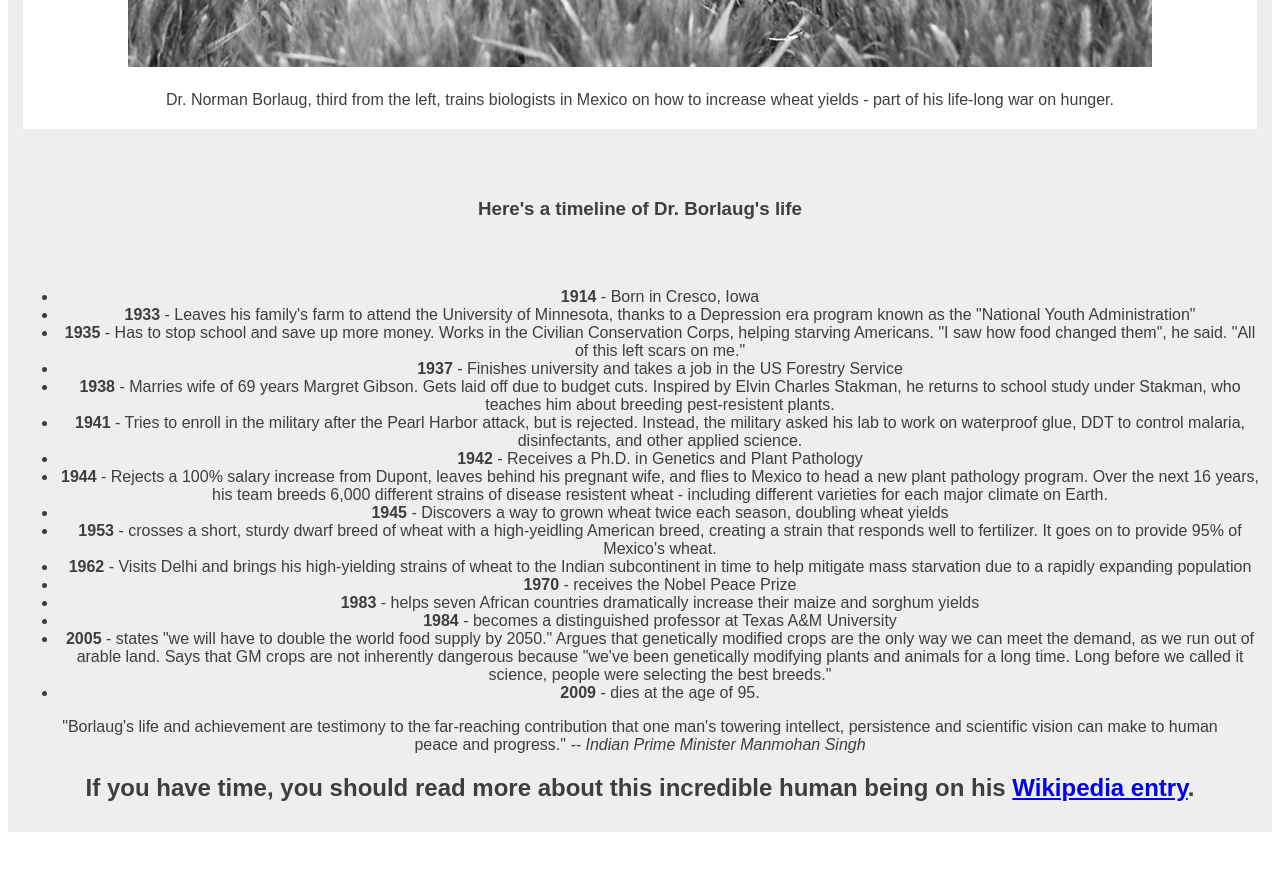
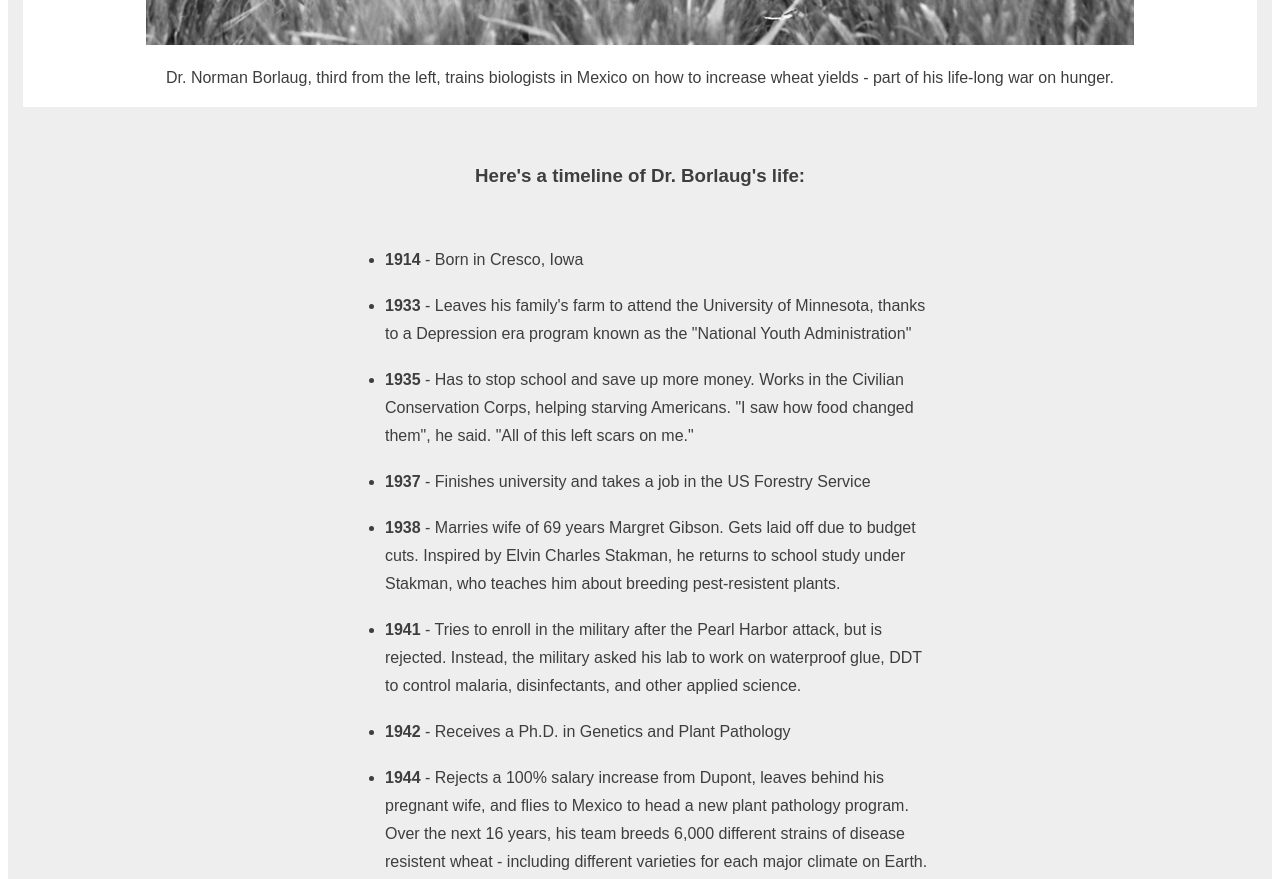
Before and after one commit to fiknahs/code_along, a plain HTML site: page index.html in a window 1280 px wide. Shown: the part 740-1619 px from the top of the page. Drawn offline with Linux system fonts and the light colour scheme.

Commit message:
Code clean up and completion. Clone site completed

```diff
--- a/assets/css/main.css
+++ b/assets/css/main.css
@@ -1,97 +1,3 @@
-/* http://meyerweb.com/eric/tools/css/reset/
-   v2.0 | 20110126
-   License: none (public domain)
-*/
-
-/*
-html, body, div, span, applet, object, iframe,
-h1, h2, h3, h4, h5, h6, p, blockquote, pre,
-a, abbr, acronym, address, big, cite, code,
-del, dfn, em, img, ins, kbd, q, s, samp,
-small, strike, strong, sub, sup, tt, var,
-b, u, i, center,
-dl, dt, dd, ol, ul, li,
-fieldset, form, label, legend,
-table, caption, tbody, tfoot, thead, tr, th, td,
-article, aside, canvas, details, embed,
-figure, figcaption, footer, header, hgroup,
-menu, nav, output, ruby, section, summary,
-time, mark, audio, video {
-	margin: 0;
-	padding: 0;
-	border: 0;
-	font-size: 100%;
-	font: inherit;
-	vertical-align: baseline;
-} */
-/* HTML5 display-role reset for older browsers */
-/*article, aside, details, figcaption, figure,
-footer, header, hgroup, menu, nav, section {
-	display: block;
-}
-body {
-	line-height: 1;
-}
-ol, ul {
-	list-style: none;
-}
-blockquote, q {
-	quotes: none;
-}
-blockquote:before, blockquote:after,
-q:before, q:after {
-	content: '';
-	content: none;
-}
-table {
-	border-collapse: collapse;
-	border-spacing: 0;
-}
-
-.content {
-    border: none;
-    width: 100%;
-    height: 500px;
-}
-
-#main {
-    display: flex;
-    border: none;
-}
-
-p {
-    width: 100px;
-    margin: auto;
-    padding-left: 50px;
-    padding-top: 250px;
-    color: white;}
-
-#first {
-    background-color: crimson;
-    margin: 10px;
-}
-
- #second {
-    background-color: darkseagreen;
-    margin: 10px;
-
-}
-
-#third {
-    background-color: dimgrey;
-    margin: 10px;
-}
-
-#header {
-    background-color: grey;
-    margin: 0px 10px 0px 10px;
-    font-size: 40px;
-    text-align: center;
-    text-transform: uppercase;
-    padding: 10px;
-}
-*/
-
 body {
     font-family: Arial, Helvetica, sans-serif;
     color: rgb(63, 62, 62) ;
@@ -100,7 +6,8 @@ body {
     text-align: center;
     background-color: #eee;
     padding: 10px;
-    margin: 30px 0 30px 0;
+    margin: 30px 0;
+    border-radius: 5px;
 }
 
 .heading {
@@ -114,7 +21,11 @@ body {
 
 .image-sect {
     background-color: white;
-    margin: 0 5px 0 5px;
+    margin: 0 5px;
+}
+
+.image {
+    width: 80%;
 }
 
 .img-caption {
@@ -124,5 +35,26 @@ body {
 }
 
 .time-heading {
-    padding: 50px 0;
+    padding: 40px 0;
 }
+
+.timeline {
+    max-width: 550px;
+    margin: auto;
+}
+
+.timeline-list {
+    text-align: left;
+    margin-bottom: 18px;
+    font-size: 16px;
+    line-height: 28px;
+}
+
+.citation {
+    max-width: 550px;
+    margin: 50px auto;
+    font-size: 16px;
+    line-height: 28px;
+    text-align: left;
+    font-style: italic;
+}
--- a/index.html
+++ b/index.html
@@ -18,7 +18,7 @@
         </figure>
 
         <section>
-            <h3 class="time-heading">Here's a timeline of Dr. Borlaug's life</h3>
+            <h3 class="time-heading">Here's a timeline of Dr. Borlaug's life:</h3>
 
             <ul class="timeline">
                 <li class="timeline-list"><strong>1914</strong> - Born in Cresco, Iowa</li>
@@ -53,60 +53,14 @@
                 <li class="timeline-list"><strong>2009</strong> - dies at the age of 95.</li>
             </ul>
 
-            <blockquote cite="">
-                "Borlaug's life and achievement are testimony to the far-reaching contribution that one man's towering intellect, persistence and scientific vision can make to human peace and progress."
+            <blockquote class="citation">
+                <p>"Borlaug's life and achievement are testimony to the far-reaching contribution that one man's towering intellect, persistence and scientific vision can make to human peace and progress."</p>
 
-                <cite>-- Indian Prime Minister Manmohan Singh</cite>
+                <cite class="citation">-- Indian Prime Minister Manmohan Singh</cite>
             </blockquote>
 
-            <h2>If you have time, you should read more about this incredible human being on his <a href="https://en.wikipedia.org/wiki/Norman_Borlaug">Wikipedia entry</a>.</h2>
+            <h3>If you have time, you should read more about this incredible human being on his <a href="https://en.wikipedia.org/wiki/Norman_Borlaug">Wikipedia entry</a>.</h3>
         </section>
     </main>
 </body>
 </html>
-
-
-
-
-
-
-
-
-
-
-
-
-
-
-
-
-
-
-
-
-<!--<!DOCTYPE html>
-<div lang="en">
-<head>
-    <meta charset="UTF-8">
-    <meta http-equiv="X-UA-Compatible" content="IE=edge">
-    <meta name="viewport" content="width=device-width, initial-scale=1.0">
-    <title>Document</title>
-    <link rel="stylesheet" href="assets/css/main.css">
-</head>
-<body>
-    <div id="header">
-        <h1>This is my heading</h1>
-    </div>
-<div id="main">
-    <div id="first" class="content">
-        <p>Typo</p>
-    </div>
-    <div id="second" class="content">
-        <p>Lefto</p>
-    </div>
-    <div id="third" class="content">
-        <p>righto</p>
-    </div>
-</div>
-</body>
-</html> -->
```
